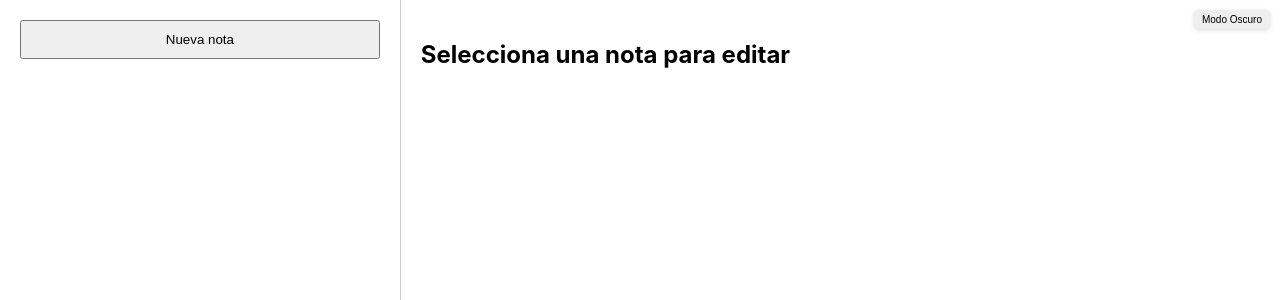
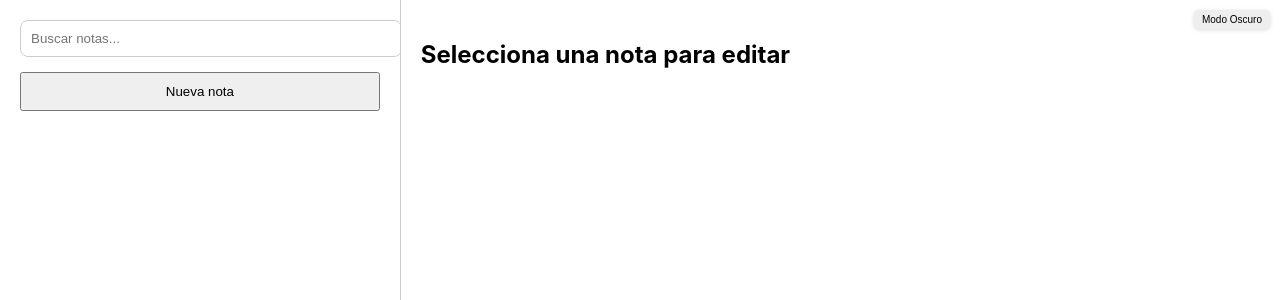
Before and after one commit to haleas03/Notes, a React (Create React App) app: page / in a window 1280 px wide. Shown: the top 300 px of the page. Built offline with nearby package versions, Linux system fonts and the light colour scheme.

Commit message:
feat: change the size of the button

```diff
--- a/src/NotesList.jsx
+++ b/src/NotesList.jsx
@@ -1,4 +1,13 @@
+import { useState } from "react";
+
 export default function NotesList({ notes, onSelect, selectedNoteId, onCreate, onDelete }) {
+  const [search, setSearch] = useState("");
+
+const filteredNotes = notes.filter((note) =>
+note.title.toLowerCase().includes(search.toLowerCase()) ||
+(note.body || "").toLowerCase().includes(search.toLowerCase())
+);
+
   return (
     <div
       style={{
@@ -8,6 +17,22 @@ export default function NotesList({ notes, onSelect, selectedNoteId, onCreate, o
         overflowY: "auto",
       }}
     >
+
+<input
+type="text"
+placeholder="Buscar notas..."
+value={search}
+onChange={(e) => setSearch(e.target.value)}
+style={{
+  padding: 10,
+  width: "100%",
+  marginBottom:15,
+  borderRadius: 8,
+  border: "1px solid #ccc",
+  outline: "none",
+}}
+/>
+
       <button
         onClick={onCreate}
         style={{ marginBottom: 20, padding: 10, width: "100%" }}
@@ -15,7 +40,7 @@ export default function NotesList({ notes, onSelect, selectedNoteId, onCreate, o
         Nueva nota
       </button>
 
-      {notes.map((note) => (
+      {filteredNotes.map((note) => (
         <div
           key={note.id}
           onClick={() => onSelect(note.id)}
```
